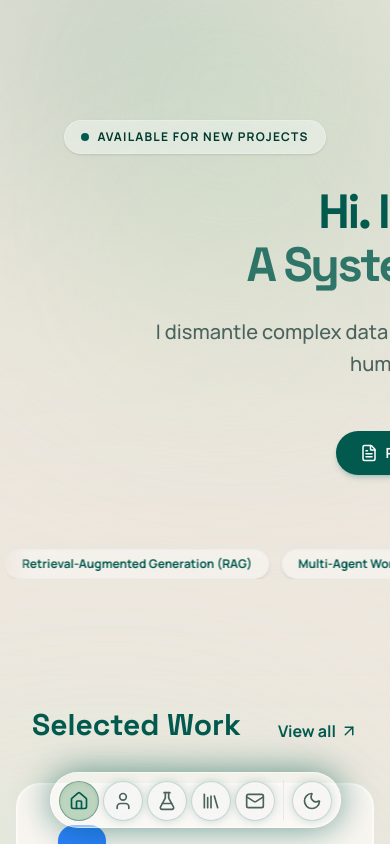
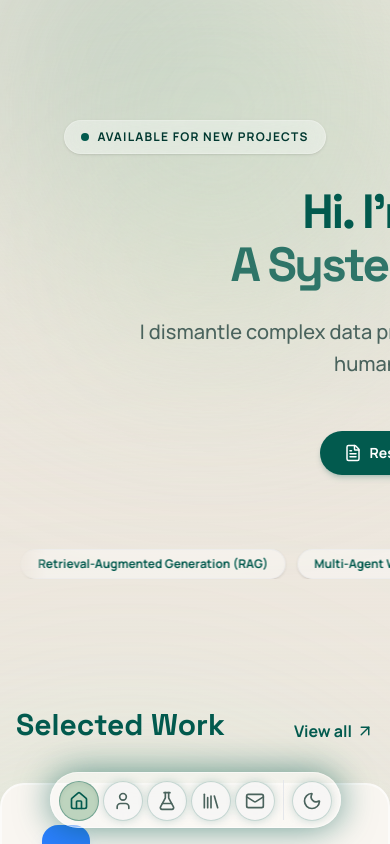
Before and after one commit to PardhaSarathy/newportfolio, a Next.js app: page / in a window 390 px wide. Shown: the top 844 px of the page. Built offline with nearby package versions, Linux system fonts and the light colour scheme.

Commit message:
Fix text centering offset by marquee negative margin hack on mobile

```diff
--- a/app/layout.tsx
+++ b/app/layout.tsx
@@ -39,7 +39,7 @@ export default function RootLayout({
           <AuroraBackground />
 
           {/* Main Content Area - padded for bottom dock */}
-          <main className="pb-32 container mx-auto px-4 pt-10 max-w-5xl min-h-[90vh] flex flex-col justify-center relative z-10">
+          <main className="pb-32 container mx-auto px-0 md:px-4 pt-10 max-w-5xl min-h-[90vh] flex flex-col justify-center relative z-10">
             {children}
           </main>
 
--- a/app/page.tsx
+++ b/app/page.tsx
@@ -35,7 +35,7 @@ export default function Home() {
           initial={{ opacity: 0, y: 30 }}
           animate={{ opacity: 1, y: 0 }}
           transition={{ duration: 0.8, delay: 0.2 }}
-          className="space-y-6 max-w-4xl mx-auto"
+          className="space-y-6 max-w-4xl mx-auto px-4 md:px-0"
         >
           <h1 className="text-5xl md:text-7xl lg:text-8xl font-display font-bold text-text-primary leading-[1.1] tracking-tighter">
             Hi. I'm Pardhu. <br />
@@ -79,7 +79,7 @@ export default function Home() {
           </div>
 
           {/* AI Skills Auto-scrolling Marquee - Strict Mobile Bounds / Full Bleed */}
-          <div className="w-[calc(100%+2rem)] -ml-4 md:ml-0 md:w-full overflow-hidden flex justify-center">
+          <div className="w-full overflow-hidden flex justify-center">
             <motion.div
               initial={{ opacity: 0 }}
               animate={{ opacity: 1 }}
```
